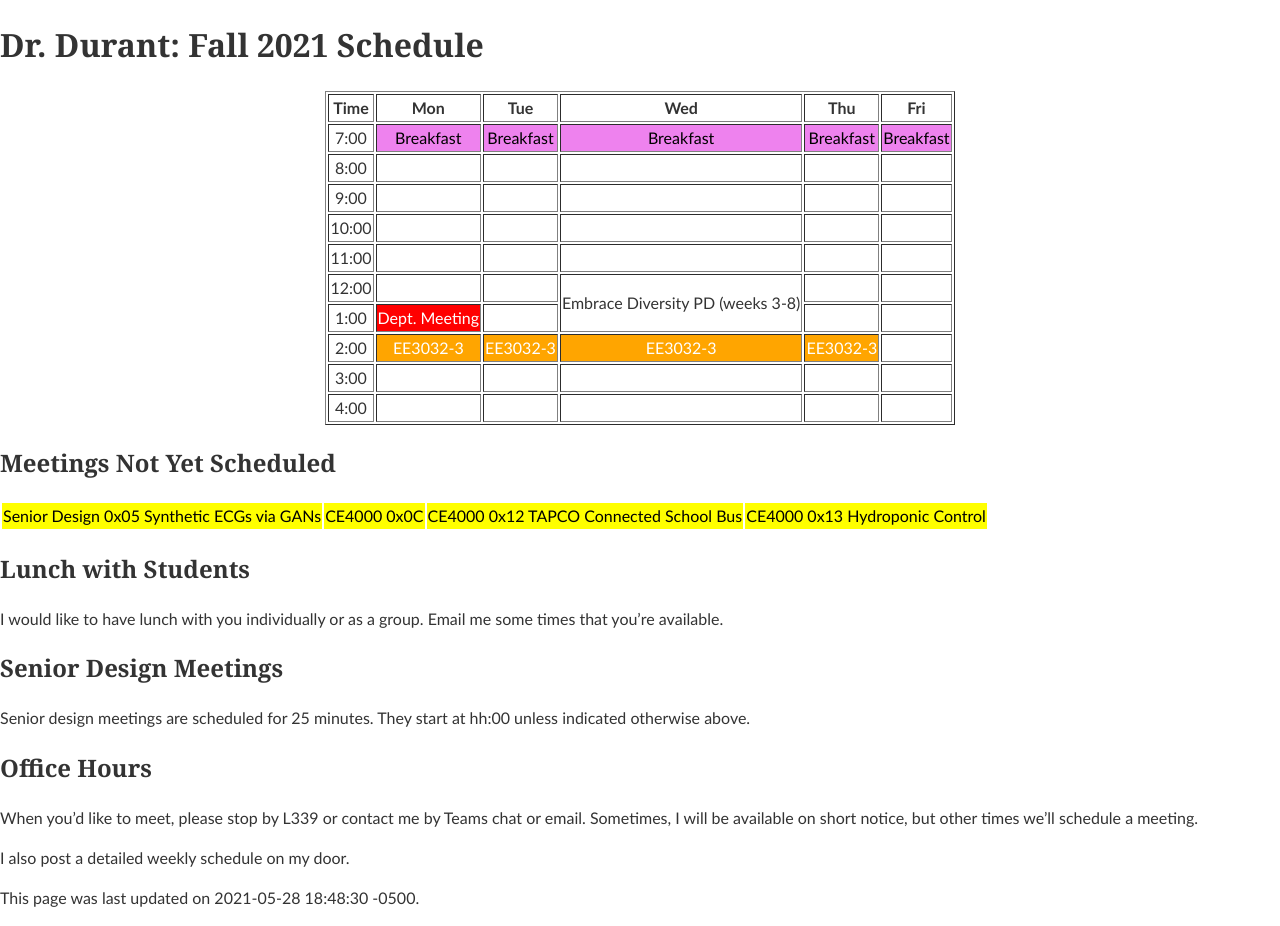
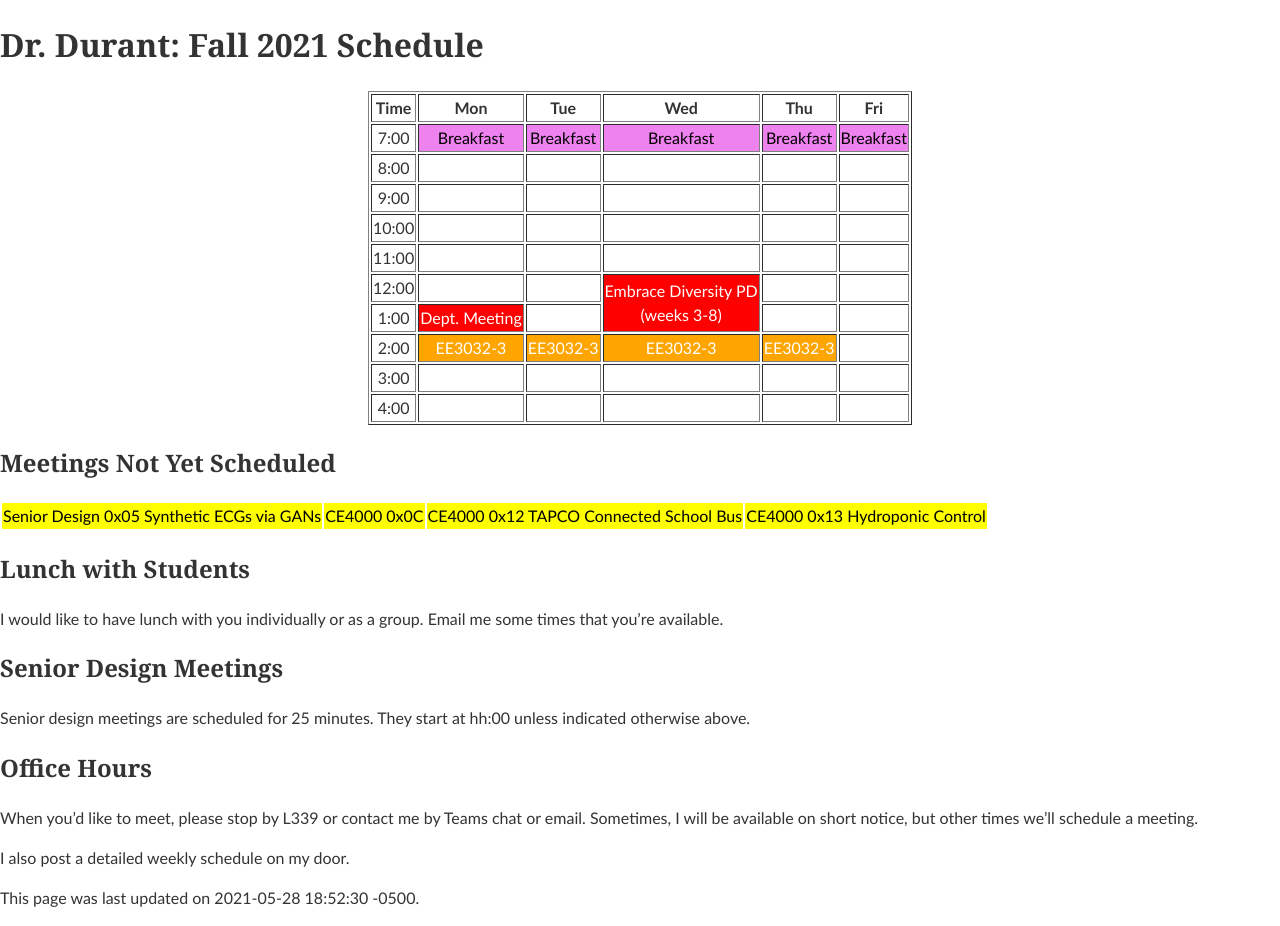
Before and after one commit to edurant/edurant.github.io, a Jekyll site: the page built from sched/f21.md, in a window 1280 px wide. Built offline with Jekyll 4.4.1, drawn with Linux system fonts in a browser that asks for light colours.

Commit message:
book club date update

```diff
--- a/sched/f21.md
+++ b/sched/f21.md
@@ -1,6 +1,6 @@
 ---
 title: "Dr. Durant: Fall 2021 Schedule"
-date: 2021-05-28 18:48:30 -0500
+date: 2021-05-28 18:52:30 -0500
 ---
 
 <style type="text/css">
@@ -13,17 +13,17 @@
 
 <div align="center">
 <table border>
-<tr><th>Time</th>       <th>Mon</th>                        <th>Tue</th>                        <th>Wed</th>                                            <th>Thu</th>                        <th>Fri</th>                        </tr>
-<tr><td>7:00</td>       <td class="lunch">Breakfast</td>    <td class="lunch">Breakfast</td>    <td class="lunch">Breakfast</td>                        <td class="lunch">Breakfast</td>    <td class="lunch">Breakfast</td>    </tr>
-<tr><td>8:00</td>       <td>&nbsp;</td>                     <td>&nbsp;</td>                     <td>&nbsp;</td>                                         <td>&nbsp;</td>                     <td>&nbsp;</td>                     </tr>
-<tr><td>9:00</td>       <td>&nbsp;</td>                     <td>&nbsp;</td>                     <td>&nbsp;</td>                                         <td>&nbsp;</td>                     <td>&nbsp;</td>                     </tr>
-<tr><td>10:00</td>      <td>&nbsp;</td>                     <td>&nbsp;</td>                     <td>&nbsp;</td>                                         <td>&nbsp;</td>                     <td>&nbsp;</td>                     </tr>
-<tr><td>11:00</td>      <td>&nbsp;</td>                     <td>&nbsp;</td>                     <td>&nbsp;</td>                                         <td>&nbsp;</td>                     <td>&nbsp;</td>                     </tr>
-<tr><td>12:00</td>      <td>&nbsp;</td>                     <td>&nbsp;</td>                     <td rowspan="2">Embrace Diversity PD (weeks 3-8)</td>   <td>&nbsp;</td>                     <td>&nbsp;</td>                     </tr>
-<tr><td>1:00</td>       <td class="am">Dept. Meeting</td>   <td>&nbsp;</td>                                                                             <td>&nbsp;</td>                     <td>&nbsp;</td>                     </tr>
-<tr><td>2:00</td>       <td class="ee3032">EE3032-3</td>    <td class="ee3032">EE3032-3</td>    <td class="ee3032">EE3032-3</td>                        <td class="ee3032">EE3032-3</td>    <td>&nbsp;</td>                     </tr>
-<tr><td>3:00</td>       <td>&nbsp;</td>                     <td>&nbsp;</td>                     <td>&nbsp;</td>                                         <td>&nbsp;</td>                     <td>&nbsp;</td>                     </tr>
-<tr><td>4:00</td>       <td>&nbsp;</td>                     <td>&nbsp;</td>                     <td>&nbsp;</td>                                         <td>&nbsp;</td>                     <td>&nbsp;</td>                     </tr>
+<tr><th>Time</th>       <th>Mon</th>                        <th>Tue</th>                        <th>Wed</th>                                                            <th>Thu</th>                        <th>Fri</th>                        </tr>
+<tr><td>7:00</td>       <td class="lunch">Breakfast</td>    <td class="lunch">Breakfast</td>    <td class="lunch">Breakfast</td>                                        <td class="lunch">Breakfast</td>    <td class="lunch">Breakfast</td>    </tr>
+<tr><td>8:00</td>       <td>&nbsp;</td>                     <td>&nbsp;</td>                     <td>&nbsp;</td>                                                         <td>&nbsp;</td>                     <td>&nbsp;</td>                     </tr>
+<tr><td>9:00</td>       <td>&nbsp;</td>                     <td>&nbsp;</td>                     <td>&nbsp;</td>                                                         <td>&nbsp;</td>                     <td>&nbsp;</td>                     </tr>
+<tr><td>10:00</td>      <td>&nbsp;</td>                     <td>&nbsp;</td>                     <td>&nbsp;</td>                                                         <td>&nbsp;</td>                     <td>&nbsp;</td>                     </tr>
+<tr><td>11:00</td>      <td>&nbsp;</td>                     <td>&nbsp;</td>                     <td>&nbsp;</td>                                                         <td>&nbsp;</td>                     <td>&nbsp;</td>                     </tr>
+<tr><td>12:00</td>      <td>&nbsp;</td>                     <td>&nbsp;</td>                     <td class="am" rowspan="2">Embrace Diversity PD<br/>(weeks 3-8)</td>    <td>&nbsp;</td>                     <td>&nbsp;</td>                     </tr>
+<tr><td>1:00</td>       <td class="am">Dept. Meeting</td>   <td>&nbsp;</td>                                                                                             <td>&nbsp;</td>                     <td>&nbsp;</td>                     </tr>
+<tr><td>2:00</td>       <td class="ee3032">EE3032-3</td>    <td class="ee3032">EE3032-3</td>    <td class="ee3032">EE3032-3</td>                                        <td class="ee3032">EE3032-3</td>    <td>&nbsp;</td>                     </tr>
+<tr><td>3:00</td>       <td>&nbsp;</td>                     <td>&nbsp;</td>                     <td>&nbsp;</td>                                                         <td>&nbsp;</td>                     <td>&nbsp;</td>                     </tr>
+<tr><td>4:00</td>       <td>&nbsp;</td>                     <td>&nbsp;</td>                     <td>&nbsp;</td>                                                         <td>&nbsp;</td>                     <td>&nbsp;</td>                     </tr>
 </table>
 </div>
 
```
Also changed, not shown: misc/bookClub.md (+2 -2 lines).
